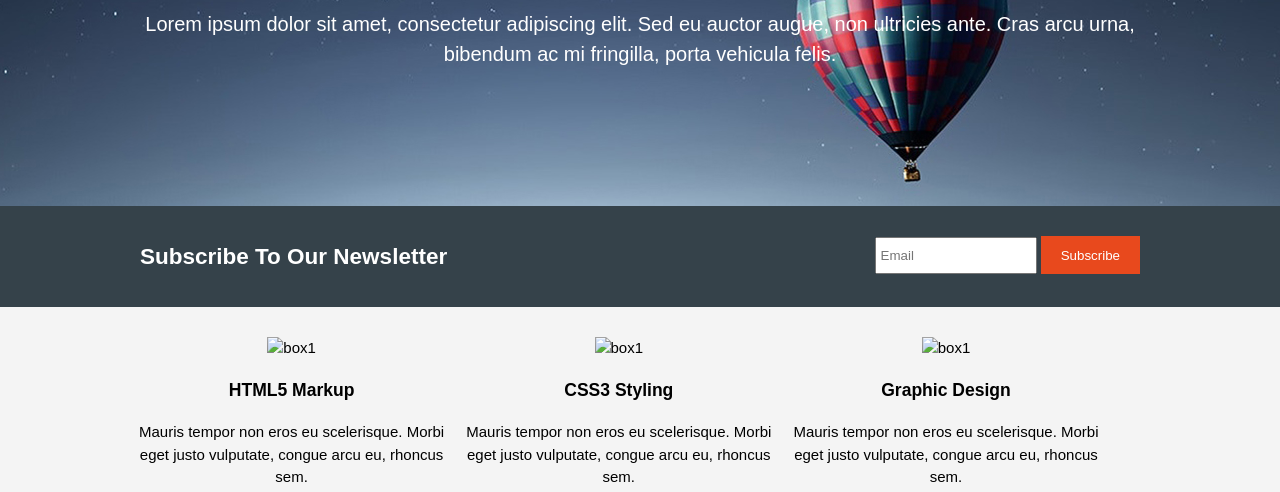
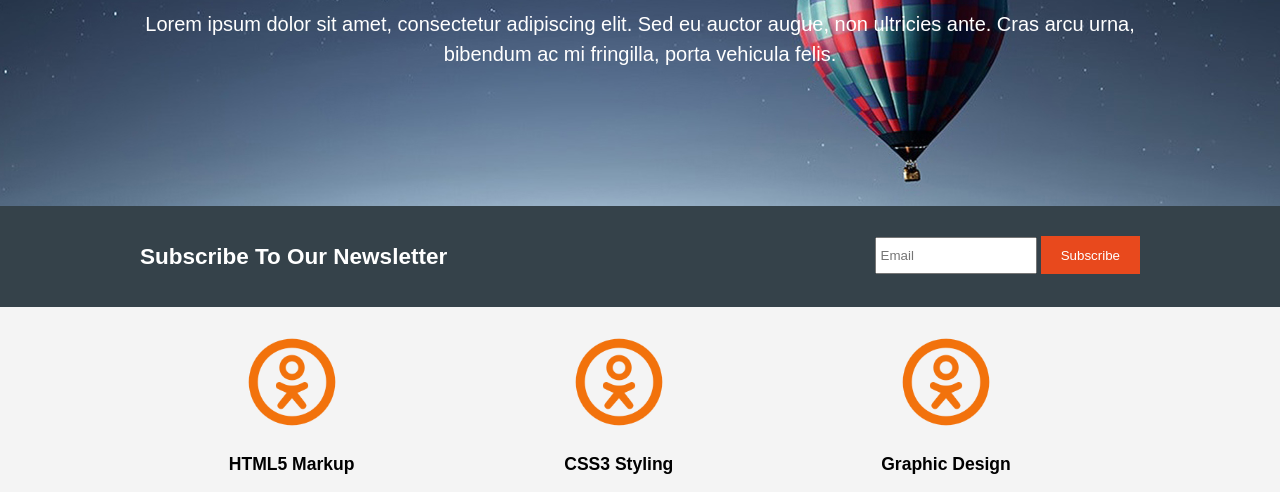
Before and after one commit to Noyaan/RWD, a plain HTML site: page index.html in a window 1280 px wide. Shown: the part 297-789 px from the top of the page. Drawn offline with Linux system fonts and the light colour scheme; files whose address does not match are found by name.

Commit message:
Update index.html

```diff
--- a/index.html
+++ b/index.html
@@ -28,8 +28,8 @@
 				<nav>
 					<ul>
 						<li class="current"><a href="index.html" title="Home">Home</a></li>
-						<li><a href="about.html" title="About">About</a></li>
-						<li><a href="services.html" title="Services">Services</a></li>
+						<li><a href="#" title="About">About</a></li>
+						<li><a href="#" title="Services">Services</a></li>
 					</ul>
 				</nav> <!-- nav bar -->
 
@@ -67,21 +67,21 @@
 
 			<!--box-->
 			<div class="box">
-				<img src="./img/img9001.png" alt="box1">
+				<img src="img9001.png" alt="box1">
 				<h3>HTML5 Markup</h3>
 				<p>Mauris tempor non eros eu scelerisque. Morbi eget justo vulputate, congue arcu eu, rhoncus sem. </p>
 			</div> <!--box-->
 
 			<!--box-->
 			<div class="box">
-				<img src="./img/img9001.png" alt="box1">
+				<img src="img9001.png" alt="box1">
 				<h3>CSS3 Styling</h3>
 				<p>Mauris tempor non eros eu scelerisque. Morbi eget justo vulputate, congue arcu eu, rhoncus sem. </p>
 			</div> <!--box-->
 
 			<!--box-->
 			<div class="box">
-				<img src="./img/img9001.png" alt="box1">
+				<img src="img9001.png" alt="box1">
 				<h3>Graphic Design</h3>
 				<p>Mauris tempor non eros eu scelerisque. Morbi eget justo vulputate, congue arcu eu, rhoncus sem. </p>
 			</div> <!--box-->
```
